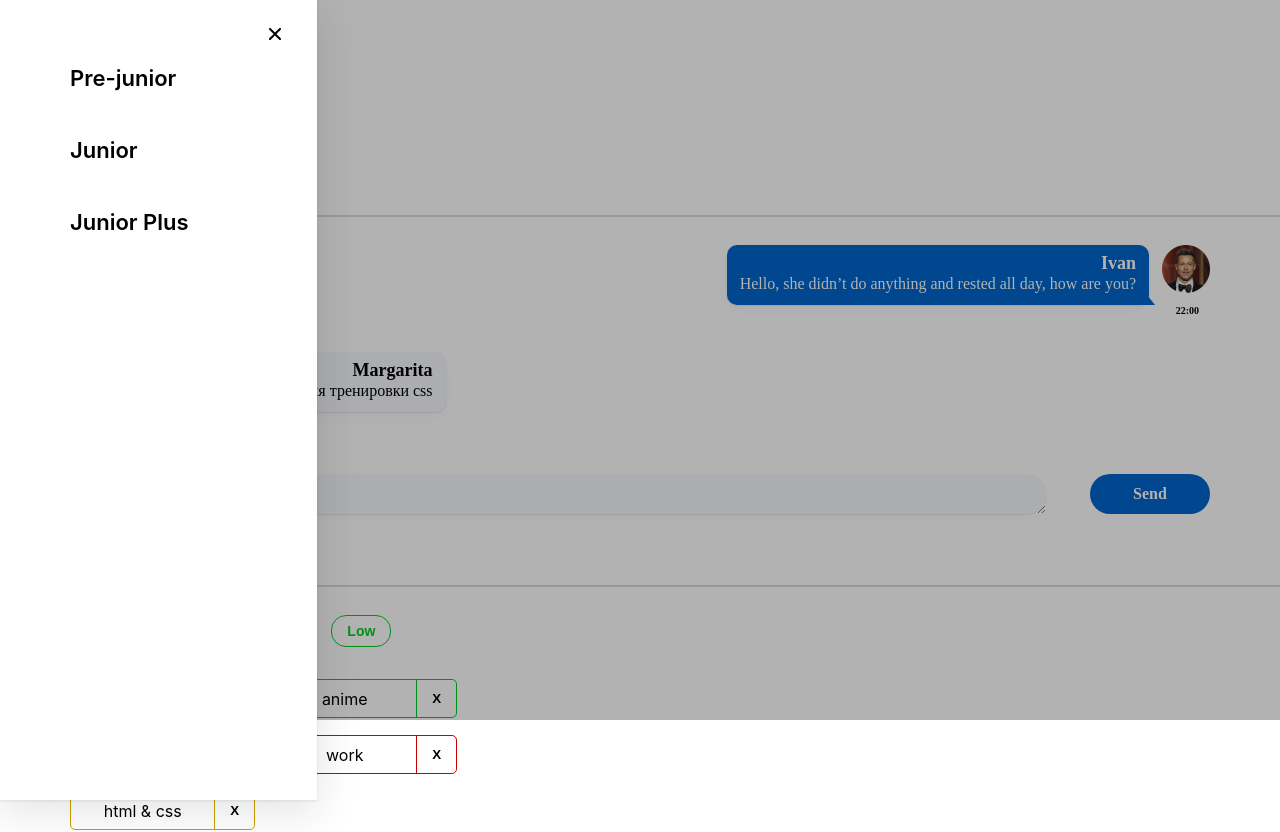
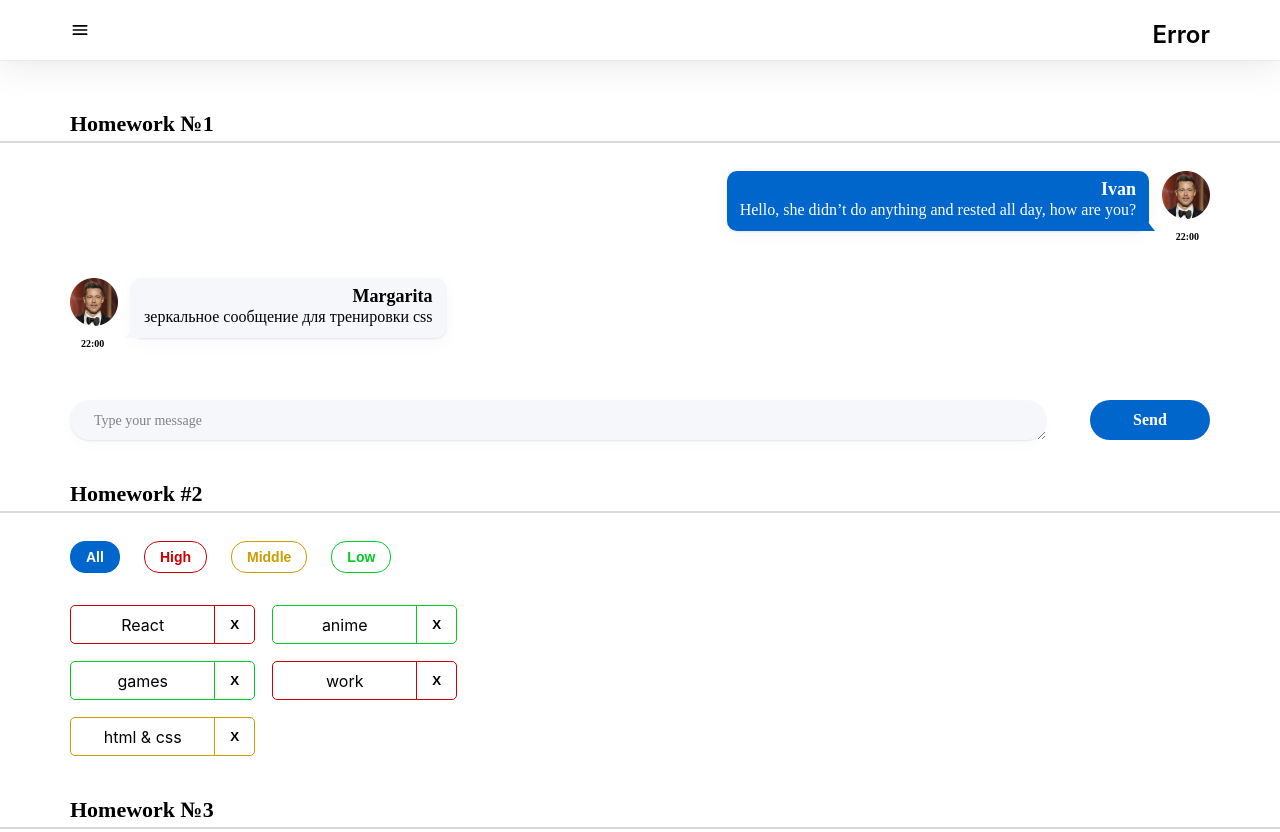
Before and after one commit to Alexander-Gladkikh/homeworks_by_ignat, a React (Create React App) app: page / in a window 1280 px wide. Shown: the top 832 px of the page. Built offline with nearby package versions, Linux system fonts and the light colour scheme.

Commit message:
hw05 refactor and hw06

```diff
--- a/src/s1-main/App.module.css
+++ b/src/s1-main/App.module.css
@@ -1,6 +1,6 @@
 .App {
     --header_height: 60px;
-    padding: 77px 70px 0 70px;
+    padding: 70px 70px 0 70px;
 }
 
 .hw {
--- a/src/s2-homeworks/hw05/header/Header.module.css
+++ b/src/s2-homeworks/hw05/header/Header.module.css
@@ -1,8 +1,24 @@
 .burgerMenuIcon {
+    cursor: pointer;
 }
 
 .header {
+    display: flex;
+    justify-content: space-between;
+
+    position: absolute;
+    width: 100%;
+    height: 60px;
+    left: 0px;
+    top: 0px;
+    background: #FFFFFF;
+    box-shadow: 0px 0px 40px rgba(29, 33, 38, 0.13), 0px 0px 2px rgba(29, 33, 38, 0.1);
+
+    padding: 20px 70px;
 }
 
 .header h1 {
+    font-weight: 600;
+    font-size: 24px;
+    line-height: 29px;
 }
--- a/src/s2-homeworks/hw05/header/Header.tsx
+++ b/src/s2-homeworks/hw05/header/Header.tsx
@@ -15,11 +15,11 @@ export const Header: FC<PropsType> = ({handleOpen}) => {
 
     const pageName =
         currentPath === PATH.PRE_JUNIOR
-            ? ''
+            ? 'PRE_JUNIOR'
             : currentPath === PATH.JUNIOR
-                ? ''
+                ? 'JUNIOR'
                 : currentPath === PATH.JUNIOR_PLUS
-                    ? ''
+                    ? 'JUNIOR_PLUS'
                     : 'Error'
     return (
         <>
--- a/src/s2-homeworks/hw05/layout/Layout.tsx
+++ b/src/s2-homeworks/hw05/layout/Layout.tsx
@@ -7,7 +7,7 @@ type PropsType = {
 }
 
 export const Layout: FC<PropsType> = ({ children }) => {
-    const [open, setOpen] = useState(true)
+    const [open, setOpen] = useState(false)
     const handleClose = () => setOpen(false)
     const handleOpen = () => setOpen(true)
 
--- a/src/s2-homeworks/hw05/sidebar/Sidebar.module.css
+++ b/src/s2-homeworks/hw05/sidebar/Sidebar.module.css
@@ -1,7 +1,5 @@
 .sidebar {
-}
-
-.sidebar.open {
+    display: none;
     position: absolute;
     width: 317px;
     left: 0px;
@@ -16,6 +14,10 @@
     box-shadow: 0px 10px 40px rgba(29, 33, 38, 0.13), 0px 1px 2px rgba(29, 33, 38, 0.1);
 
     z-index: 10;
+}
+
+.sidebar.open {
+display: block;
 }
 
 .background {
--- a/src/s2-homeworks/hw06/HW6.tsx
+++ b/src/s2-homeworks/hw06/HW6.tsx
@@ -19,7 +19,7 @@ const HW6 = () => {
     }
     const restore = () => {
         // делают студенты
-
+        restoreState('valueInput', value);
     }
 
     return (
```
Also changed, not shown: src/s2-homeworks/hw06/HW6.module.css (+7 -0 lines), src/s2-homeworks/hw06/common/c4-SuperEditableSpan/SuperEditableSpan.module.css (+9 -0 lines), src/s2-homeworks/hw06/common/c4-SuperEditableSpan/SuperEditableSpan.tsx (+4 -6 lines).
